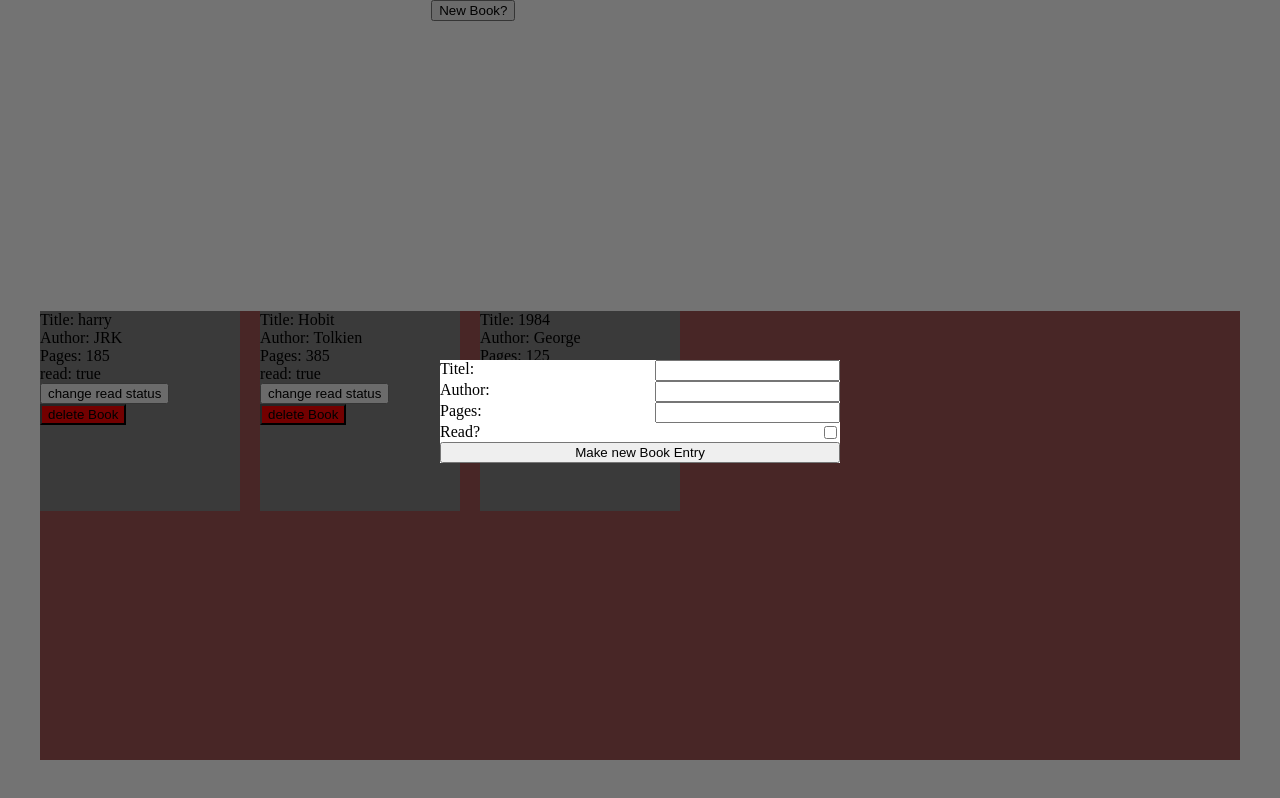
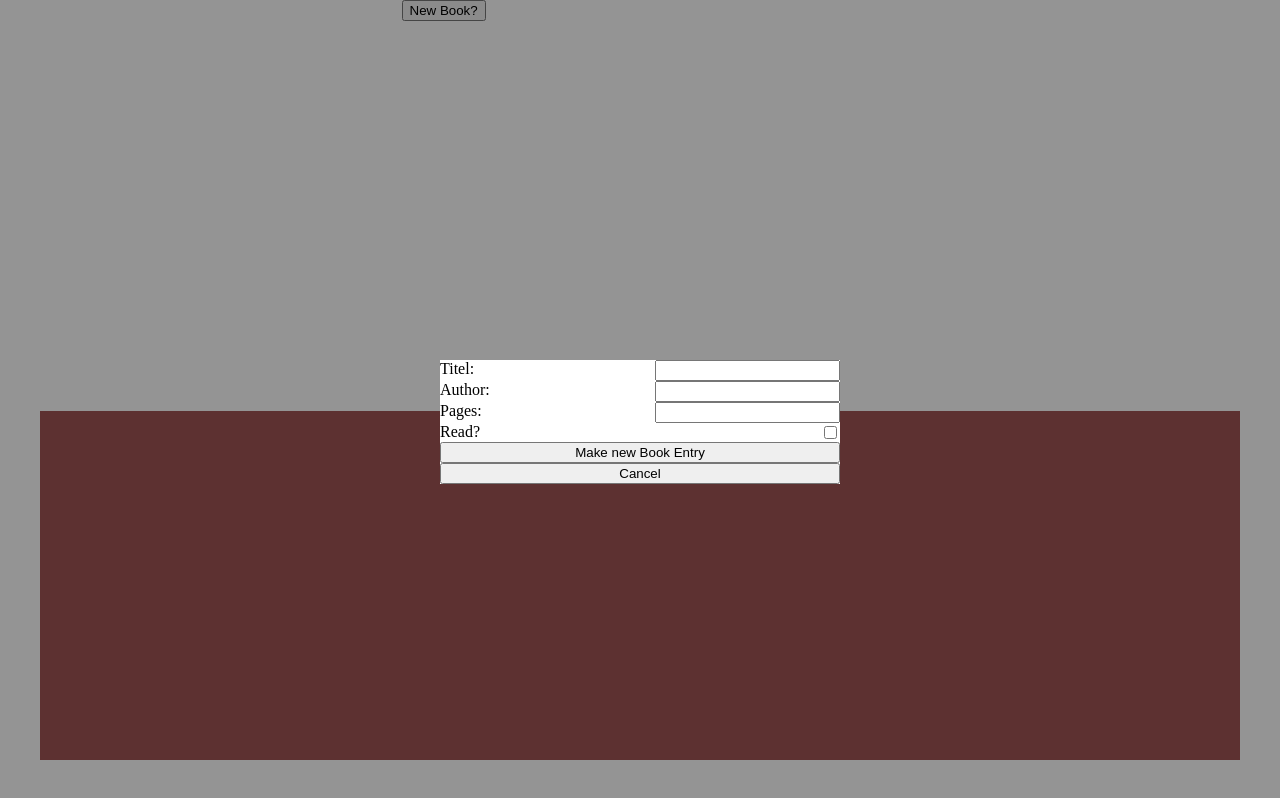
Before and after one commit to feindreh/Library, a plain HTML site: page index.html in a window 1280 px wide. Both pictures are taken after a click on the button "New Book?". Drawn offline with Linux system fonts and the light colour scheme.

Commit message:
prompt cancel button

```diff
--- a/index.html
+++ b/index.html
@@ -16,6 +16,7 @@
         <div><label for="pages">Pages:</label><input id="pages" name="pages" type="text"></div>
         <div><label for="read">Read?</label><input id="read" name="read" type="checkbox"> </div>
         <button id="makeButton" type="button">Make new Book Entry</button>
+        <button id="cancelButton" type="button">Cancel</button>
     </div>
     <div id="main-container">
         <div id="newBook">
--- a/script.js
+++ b/script.js
@@ -131,6 +131,7 @@ makeBookButton.addEventListener('click', () => {
   closePrompt();
 });
 
-addBook('harry', 'JRK', 185, true);
-addBook('Hobit', 'Tolkien', 385, true);
-addBook('1984', 'George', 125, false);
+const cancelButton = document.querySelector('#cancelButton');
+cancelButton.addEventListener('click', () => {
+  closePrompt();
+});
--- a/style.css
+++ b/style.css
@@ -56,7 +56,7 @@ html,body>div{
     position: absolute;
     min-height: 100vh;
     min-width: 100%;
-    background-color: rgba(0, 0, 0, 0.548);
+    background-color: rgba(0, 0, 0, 0.418);
     visibility: hidden;
     z-index: 1;
 }
```
